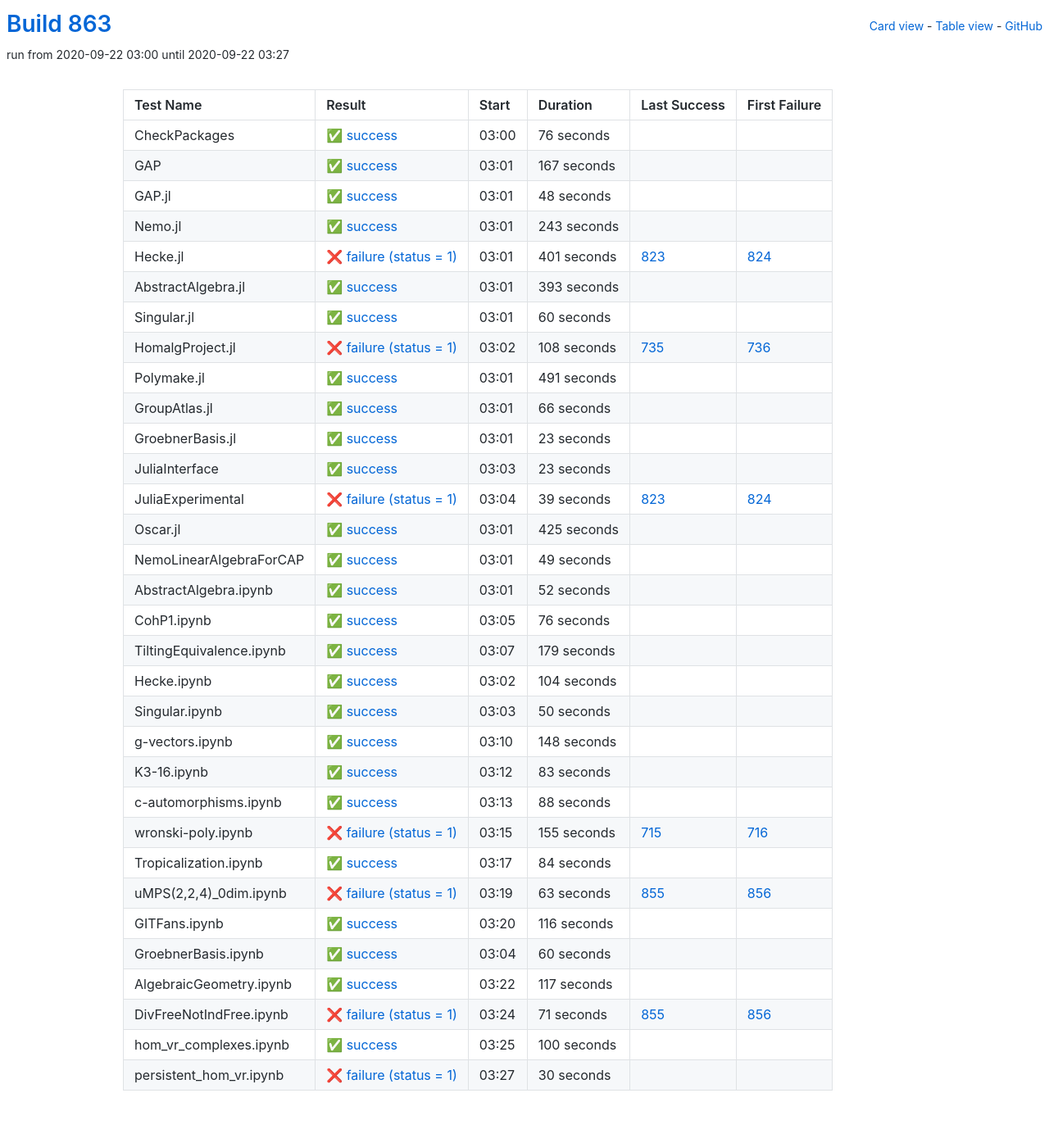
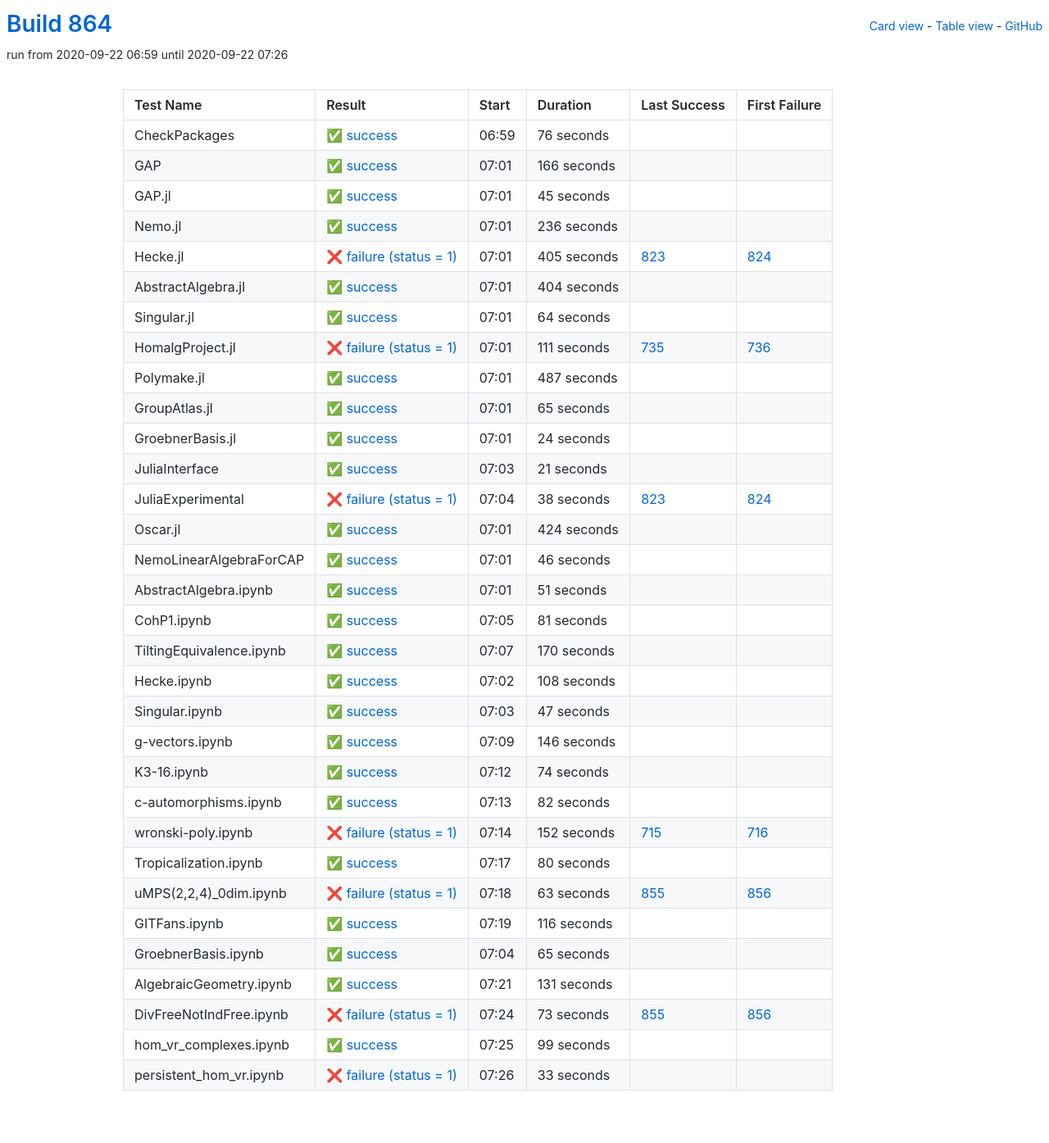
Before and after one commit to oscar-system/oscar-ci-status-stable, a Jekyll site: the page built from table.html, in a window 1280 px wide. Shown: the whole page at 82% size. Built offline with Jekyll 4.4.1, drawn with Linux system fonts in a browser that asks for light colours.

Commit message:
Build #864

```diff
--- a/_data/ci.yml
+++ b/_data/ci.yml
@@ -1,6 +1,6 @@
 ---
-build: 863
-build_url: https://oscarci.mathematik.uni-kl.de/job/oscar-stable/863/
+build: 864
+build_url: https://oscarci.mathematik.uni-kl.de/job/oscar-stable/864/
 job: oscar-stable
 organization: oscar-system
 repo: oscar-ci-status-stable
@@ -8,8 +8,8 @@ repourl: https://github.com/oscar-system/oscar-ci-status-stable
 tests:
 - name: CheckPackages
   id: checkpackages
-  log: https://oscarci.mathematik.uni-kl.de/job/oscar-stable/863/artifact/logs/build-863/CheckPackages.log
-  start: 2020-09-22 03:00
+  log: https://oscarci.mathematik.uni-kl.de/job/oscar-stable/864/artifact/logs/build-864/CheckPackages.log
+  start: 2020-09-22 06:59
   success: true
   exitcode: 0
   status: success
@@ -20,296 +20,296 @@ tests:
   first_failure_url:
 - name: GAP
   id: gap
-  log: https://oscarci.mathematik.uni-kl.de/job/oscar-stable/863/artifact/logs/build-863/GAP.log
-  start: 2020-09-22 03:01
+  log: https://oscarci.mathematik.uni-kl.de/job/oscar-stable/864/artifact/logs/build-864/GAP.log
+  start: 2020-09-22 07:01
   success: true
   exitcode: 0
   status: success
-  duration: 167
+  duration: 166
   last_success: false
   last_success_url:
   first_failure: false
   first_failure_url:
 - name: GAP.jl
   id: gap-jl
-  log: https://oscarci.mathematik.uni-kl.de/job/oscar-stable/863/artifact/logs/build-863/GAP.jl.log
-  start: 2020-09-22 03:01
+  log: https://oscarci.mathematik.uni-kl.de/job/oscar-stable/864/artifact/logs/build-864/GAP.jl.log
+  start: 2020-09-22 07:01
   success: true
   exitcode: 0
   status: success
-  duration: 48
+  duration: 45
   last_success: false
   last_success_url:
   first_failure: false
   first_failure_url:
 - name: Nemo.jl
   id: nemo-jl
-  log: https://oscarci.mathematik.uni-kl.de/job/oscar-stable/863/artifact/logs/build-863/Nemo.jl.log
-  start: 2020-09-22 03:01
+  log: https://oscarci.mathematik.uni-kl.de/job/oscar-stable/864/artifact/logs/build-864/Nemo.jl.log
+  start: 2020-09-22 07:01
   success: true
   exitcode: 0
   status: success
-  duration: 243
+  duration: 236
   last_success: false
   last_success_url:
   first_failure: false
   first_failure_url:
 - name: Hecke.jl
   id: hecke-jl
-  log: https://oscarci.mathematik.uni-kl.de/job/oscar-stable/863/artifact/logs/build-863/Hecke.jl.log
-  start: 2020-09-22 03:01
+  log: https://oscarci.mathematik.uni-kl.de/job/oscar-stable/864/artifact/logs/build-864/Hecke.jl.log
+  start: 2020-09-22 07:01
   success: false
   exitcode: 1
   status: failure
-  duration: 401
+  duration: 405
   last_success: 823
   last_success_url: https://oscarci.mathematik.uni-kl.de/job/oscar-stable/823/
   first_failure: 824
   first_failure_url: https://oscarci.mathematik.uni-kl.de/job/oscar-stable/824/
 - name: AbstractAlgebra.jl
   id: abstractalgebra-jl
-  log: https://oscarci.mathematik.uni-kl.de/job/oscar-stable/863/artifact/logs/build-863/AbstractAlgebra.jl.log
-  start: 2020-09-22 03:01
+  log: https://oscarci.mathematik.uni-kl.de/job/oscar-stable/864/artifact/logs/build-864/AbstractAlgebra.jl.log
+  start: 2020-09-22 07:01
   success: true
   exitcode: 0
   status: success
-  duration: 393
+  duration: 404
   last_success: false
   last_success_url:
   first_failure: false
   first_failure_url:
 - name: Singular.jl
   id: singular-jl
-  log: https://oscarci.mathematik.uni-kl.de/job/oscar-stable/863/artifact/logs/build-863/Singular.jl.log
-  start: 2020-09-22 03:01
+  log: https://oscarci.mathematik.uni-kl.de/job/oscar-stable/864/artifact/logs/build-864/Singular.jl.log
+  start: 2020-09-22 07:01
   success: true
   exitcode: 0
   status: success
-  duration: 60
+  duration: 64
   last_success: false
   last_success_url:
   first_failure: false
   first_failure_url:
 - name: HomalgProject.jl
   id: homalgproject-jl
-  log: https://oscarci.mathematik.uni-kl.de/job/oscar-stable/863/artifact/logs/build-863/HomalgProject.jl.log
-  start: 2020-09-22 03:02
+  log: https://oscarci.mathematik.uni-kl.de/job/oscar-stable/864/artifact/logs/build-864/HomalgProject.jl.log
+  start: 2020-09-22 07:01
   success: false
   exitcode: 1
   status: failure
-  duration: 108
+  duration: 111
   last_success: 735
   last_success_url: https://oscarci.mathematik.uni-kl.de/job/oscar-stable/735/
   first_failure: 736
   first_failure_url: https://oscarci.mathematik.uni-kl.de/job/oscar-stable/736/
 - name: Polymake.jl
   id: polymake-jl
-  log: https://oscarci.mathematik.uni-kl.de/job/oscar-stable/863/artifact/logs/build-863/Polymake.jl.log
-  start: 2020-09-22 03:01
+  log: https://oscarci.mathematik.uni-kl.de/job/oscar-stable/864/artifact/logs/build-864/Polymake.jl.log
+  start: 2020-09-22 07:01
   success: true
   exitcode: 0
   status: success
-  duration: 491
+  duration: 487
   last_success: false
   last_success_url:
   first_failure: false
   first_failure_url:
 - name: GroupAtlas.jl
   id: groupatlas-jl
-  log: https://oscarci.mathematik.uni-kl.de/job/oscar-stable/863/artifact/logs/build-863/GroupAtlas.jl.log
-  start: 2020-09-22 03:01
+  log: https://oscarci.mathematik.uni-kl.de/job/oscar-stable/864/artifact/logs/build-864/GroupAtlas.jl.log
+  start: 2020-09-22 07:01
   success: true
   exitcode: 0
   status: success
-  duration: 66
+  duration: 65
   last_success: false
   last_success_url:
   first_failure: false
   first_failure_url:
 - name: GroebnerBasis.jl
   id: groebnerbasis-jl
-  log: https://oscarci.mathematik.uni-kl.de/job/oscar-stable/863/artifact/logs/build-863/GroebnerBasis.jl.log
-  start: 2020-09-22 03:01
+  log: https://oscarci.mathematik.uni-kl.de/job/oscar-stable/864/artifact/logs/build-864/GroebnerBasis.jl.log
+  start: 2020-09-22 07:01
   success: true
   exitcode: 0
   status: success
-  duration: 23
+  duration: 24
   last_success: false
   last_success_url:
   first_failure: false
   first_failure_url:
 - name: JuliaInterface
   id: juliainterface
-  log: https://oscarci.mathematik.uni-kl.de/job/oscar-stable/863/artifact/logs/build-863/JuliaInterface.log
-  start: 2020-09-22 03:03
+  log: https://oscarci.mathematik.uni-kl.de/job/oscar-stable/864/artifact/logs/build-864/JuliaInterface.log
+  start: 2020-09-22 07:03
   success: true
   exitcode: 0
   status: success
-  duration: 23
+  duration: 21
   last_success: false
   last_success_url:
   first_failure: false
   first_failure_url:
 - name: JuliaExperimental
   id: juliaexperimental
-  log: https://oscarci.mathematik.uni-kl.de/job/oscar-stable/863/artifact/logs/build-863/JuliaExperimental.log
-  start: 2020-09-22 03:04
+  log: https://oscarci.mathematik.uni-kl.de/job/oscar-stable/864/artifact/logs/build-864/JuliaExperimental.log
+  start: 2020-09-22 07:04
   success: false
   exitcode: 1
   status: failure
-  duration: 39
+  duration: 38
   last_success: 823
   last_success_url: https://oscarci.mathematik.uni-kl.de/job/oscar-stable/823/
   first_failure: 824
   first_failure_url: https://oscarci.mathematik.uni-kl.de/job/oscar-stable/824/
 - name: Oscar.jl
   id: oscar-jl
-  log: https://oscarci.mathematik.uni-kl.de/job/oscar-stable/863/artifact/logs/build-863/Oscar.jl.log
-  start: 2020-09-22 03:01
+  log: https://oscarci.mathematik.uni-kl.de/job/oscar-stable/864/artifact/logs/build-864/Oscar.jl.log
+  start: 2020-09-22 07:01
   success: true
   exitcode: 0
   status: success
-  duration: 425
+  duration: 424
   last_success: false
   last_success_url:
   first_failure: false
   first_failure_url:
 - name: NemoLinearAlgebraForCAP
   id: nemolinearalgebraforcap
-  log: https://oscarci.mathematik.uni-kl.de/job/oscar-stable/863/artifact/logs/build-863/NemoLinearAlgebraForCAP.log
-  start: 2020-09-22 03:01
+  log: https://oscarci.mathematik.uni-kl.de/job/oscar-stable/864/artifact/logs/build-864/NemoLinearAlgebraForCAP.log
+  start: 2020-09-22 07:01
   success: true
   exitcode: 0
   status: success
-  duration: 49
+  duration: 46
   last_success: false
   last_success_url:
   first_failure: false
   first_failure_url:
 - name: AbstractAlgebra.ipynb
   id: abstractalgebra-ipynb
-  log: https://oscarci.mathematik.uni-kl.de/job/oscar-stable/863/artifact/logs/build-863/AbstractAlgebra.ipynb.log
-  start: 2020-09-22 03:01
+  log: https://oscarci.mathematik.uni-kl.de/job/oscar-stable/864/artifact/logs/build-864/AbstractAlgebra.ipynb.log
+  start: 2020-09-22 07:01
   success: true
   exitcode: 0
   status: success
-  duration: 52
+  duration: 51
   last_success: false
   last_success_url:
   first_failure: false
   first_failure_url:
 - name: CohP1.ipynb
   id: cohp1-ipynb
-  log: https://oscarci.mathematik.uni-kl.de/job/oscar-stable/863/artifact/logs/build-863/CohP1.ipynb.log
-  start: 2020-09-22 03:05
+  log: https://oscarci.mathematik.uni-kl.de/job/oscar-stable/864/artifact/logs/build-864/CohP1.ipynb.log
+  start: 2020-09-22 07:05
   success: true
   exitcode: 0
   status: success
-  duration: 76
+  duration: 81
   last_success: false
   last_success_url:
   first_failure: false
   first_failure_url:
 - name: TiltingEquivalence.ipynb
   id: tiltingequivalence-ipynb
-  log: https://oscarci.mathematik.uni-kl.de/job/oscar-stable/863/artifact/logs/build-863/TiltingEquivalence.ipynb.log
-  start: 2020-09-22 03:07
+  log: https://oscarci.mathematik.uni-kl.de/job/oscar-stable/864/artifact/logs/build-864/TiltingEquivalence.ipynb.log
+  start: 2020-09-22 07:07
   success: true
   exitcode: 0
   status: success
-  duration: 179
+  duration: 170
   last_success: false
   last_success_url:
   first_failure: false
   first_failure_url:
 - name: Hecke.ipynb
   id: hecke-ipynb
-  log: https://oscarci.mathematik.uni-kl.de/job/oscar-stable/863/artifact/logs/build-863/Hecke.ipynb.log
-  start: 2020-09-22 03:02
+  log: https://oscarci.mathematik.uni-kl.de/job/oscar-stable/864/artifact/logs/build-864/Hecke.ipynb.log
+  start: 2020-09-22 07:02
   success: true
   exitcode: 0
   status: success
-  duration: 104
+  duration: 108
   last_success: false
   last_success_url:
   first_failure: false
   first_failure_url:
 - name: Singular.ipynb
   id: singular-ipynb
-  log: https://oscarci.mathematik.uni-kl.de/job/oscar-stable/863/artifact/logs/build-863/Singular.ipynb.log
-  start: 2020-09-22 03:03
+  log: https://oscarci.mathematik.uni-kl.de/job/oscar-stable/864/artifact/logs/build-864/Singular.ipynb.log
+  start: 2020-09-22 07:03
   success: true
   exitcode: 0
   status: success
-  duration: 50
+  duration: 47
   last_success: false
   last_success_url:
   first_failure: false
   first_failure_url:
 - name: g-vectors.ipynb
   id: g-vectors-ipynb
-  log: https://oscarci.mathematik.uni-kl.de/job/oscar-stable/863/artifact/logs/build-863/g-vectors.ipynb.log
-  start: 2020-09-22 03:10
+  log: https://oscarci.mathematik.uni-kl.de/job/oscar-stable/864/artifact/logs/build-864/g-vectors.ipynb.log
+  start: 2020-09-22 07:09
   success: true
   exitcode: 0
   status: success
-  duration: 148
+  duration: 146
   last_success: false
   last_success_url:
   first_failure: false
   first_failure_url:
 - name: K3-16.ipynb
   id: k3-16-ipynb
-  log: https://oscarci.mathematik.uni-kl.de/job/oscar-stable/863/artifact/logs/build-863/K3-16.ipynb.log
-  start: 2020-09-22 03:12
+  log: https://oscarci.mathematik.uni-kl.de/job/oscar-stable/864/artifact/logs/build-864/K3-16.ipynb.log
+  start: 2020-09-22 07:12
   success: true
   exitcode: 0
   status: success
-  duration: 83
+  duration: 74
   last_success: false
   last_success_url:
   first_failure: false
   first_failure_url:
 - name: c-automorphisms.ipynb
   id: c-automorphisms-ipynb
-  log: https://oscarci.mathematik.uni-kl.de/job/oscar-stable/863/artifact/logs/build-863/c-automorphisms.ipynb.log
-  start: 2020-09-22 03:13
+  log: https://oscarci.mathematik.uni-kl.de/job/oscar-stable/864/artifact/logs/build-864/c-automorphisms.ipynb.log
+  start: 2020-09-22 07:13
   success: true
   exitcode: 0
   status: success
-  duration: 88
+  duration: 82
   last_success: false
   last_success_url:
   first_failure: false
   first_failure_url:
 - name: wronski-poly.ipynb
   id: wronski-poly-ipynb
-  log: https://oscarci.mathematik.uni-kl.de/job/oscar-stable/863/artifact/logs/build-863/wronski-poly.ipynb.log
-  start: 2020-09-22 03:15
+  log: https://oscarci.mathematik.uni-kl.de/job/oscar-stable/864/artifact/logs/build-864/wronski-poly.ipynb.log
+  start: 2020-09-22 07:14
   success: false
   exitcode: 1
   status: failure
-  duration: 155
+  duration: 152
   last_success: 715
   last_success_url: https://oscarci.mathematik.uni-kl.de/job/oscar-stable/715/
   first_failure: 716
   first_failure_url: https://oscarci.mathematik.uni-kl.de/job/oscar-stable/716/
 - name: Tropicalization.ipynb
   id: tropicalization-ipynb
-  log: https://oscarci.mathematik.uni-kl.de/job/oscar-stable/863/artifact/logs/build-863/Tropicalization.ipynb.log
-  start: 2020-09-22 03:17
+  log: https://oscarci.mathematik.uni-kl.de/job/oscar-stable/864/artifact/logs/build-864/Tropicalization.ipynb.log
+  start: 2020-09-22 07:17
   success: true
   exitcode: 0
   status: success
-  duration: 84
+  duration: 80
   last_success: false
   last_success_url:
   first_failure: false
   first_failure_url:
 - name: uMPS(2,2,4)_0dim.ipynb
   id: umps-2-2-4-0dim-ipynb
-  log: https://oscarci.mathematik.uni-kl.de/job/oscar-stable/863/artifact/logs/build-863/uMPS-2-2-4-_0dim.ipynb.log
-  start: 2020-09-22 03:19
+  log: https://oscarci.mathematik.uni-kl.de/job/oscar-stable/864/artifact/logs/build-864/uMPS-2-2-4-_0dim.ipynb.log
+  start: 2020-09-22 07:18
   success: false
   exitcode: 1
   status: failure
@@ -320,8 +320,8 @@ tests:
   first_failure_url: https://oscarci.mathematik.uni-kl.de/job/oscar-stable/856/
 - name: GITFans.ipynb
   id: gitfans-ipynb
-  log: https://oscarci.mathematik.uni-kl.de/job/oscar-stable/863/artifact/logs/build-863/GITFans.ipynb.log
-  start: 2020-09-22 03:20
+  log: https://oscarci.mathematik.uni-kl.de/job/oscar-stable/864/artifact/logs/build-864/GITFans.ipynb.log
+  start: 2020-09-22 07:19
   success: true
   exitcode: 0
   status: success
@@ -332,60 +332,60 @@ tests:
   first_failure_url:
 - name: GroebnerBasis.ipynb
   id: groebnerbasis-ipynb
-  log: https://oscarci.mathematik.uni-kl.de/job/oscar-stable/863/artifact/logs/build-863/GroebnerBasis.ipynb.log
-  start: 2020-09-22 03:04
+  log: https://oscarci.mathematik.uni-kl.de/job/oscar-stable/864/artifact/logs/build-864/GroebnerBasis.ipynb.log
+  start: 2020-09-22 07:04
   success: true
   exitcode: 0
   status: success
-  duration: 60
+  duration: 65
   last_success: false
   last_success_url:
   first_failure: false
   first_failure_url:
 - name: AlgebraicGeometry.ipynb
   id: algebraicgeometry-ipynb
-  log: https://oscarci.mathematik.uni-kl.de/job/oscar-stable/863/artifact/logs/build-863/AlgebraicGeometry.ipynb.log
-  start: 2020-09-22 03:22
+  log: https://oscarci.mathematik.uni-kl.de/job/oscar-stable/864/artifact/logs/build-864/AlgebraicGeometry.ipynb.log
+  start: 2020-09-22 07:21
   success: true
   exitcode: 0
   status: success
-  duration: 117
+  duration: 131
   last_success: false
   last_success_url:
   first_failure: false
   first_failure_url:
 - name: DivFreeNotIndFree.ipynb
   id: divfreenotindfree-ipynb
-  log: https://oscarci.mathematik.uni-kl.de/job/oscar-stable/863/artifact/logs/build-863/DivFreeNotIndFree.ipynb.log
-  start: 2020-09-22 03:24
+  log: https://oscarci.mathematik.uni-kl.de/job/oscar-stable/864/artifact/logs/build-864/DivFreeNotIndFree.ipynb.log
+  start: 2020-09-22 07:24
   success: false
   exitcode: 1
   status: failure
-  duration: 71
+  duration: 73
   last_success: 855
   last_success_url: https://oscarci.mathematik.uni-kl.de/job/oscar-stable/855/
   first_failure: 856
   first_failure_url: https://oscarci.mathematik.uni-kl.de/job/oscar-stable/856/
 - name: hom_vr_complexes.ipynb
   id: hom-vr-complexes-ipynb
-  log: https://oscarci.mathematik.uni-kl.de/job/oscar-stable/863/artifact/logs/build-863/hom_vr_complexes.ipynb.log
-  start: 2020-09-22 03:25
+  log: https://oscarci.mathematik.uni-kl.de/job/oscar-stable/864/artifact/logs/build-864/hom_vr_complexes.ipynb.log
+  start: 2020-09-22 07:25
   success: true
   exitcode: 0
   status: success
-  duration: 100
+  duration: 99
   last_success: false
   last_success_url:
   first_failure: false
   first_failure_url:
 - name: persistent_hom_vr.ipynb
   id: persistent-hom-vr-ipynb
-  log: https://oscarci.mathematik.uni-kl.de/job/oscar-stable/863/artifact/logs/build-863/persistent_hom_vr.ipynb.log
-  start: 2020-09-22 03:27
+  log: https://oscarci.mathematik.uni-kl.de/job/oscar-stable/864/artifact/logs/build-864/persistent_hom_vr.ipynb.log
+  start: 2020-09-22 07:26
   success: false
   exitcode: 1
   status: failure
-  duration: 30
+  duration: 33
   last_success: false
   last_success_url:
   first_failure: false
```
Also changed, not shown: README.md.
